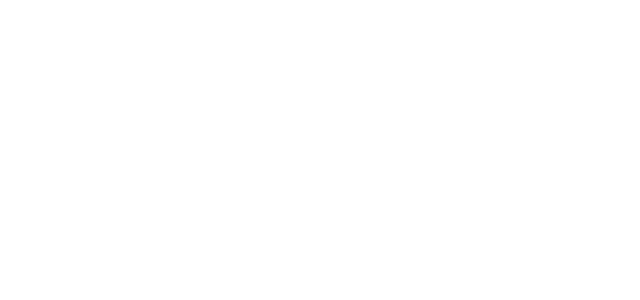
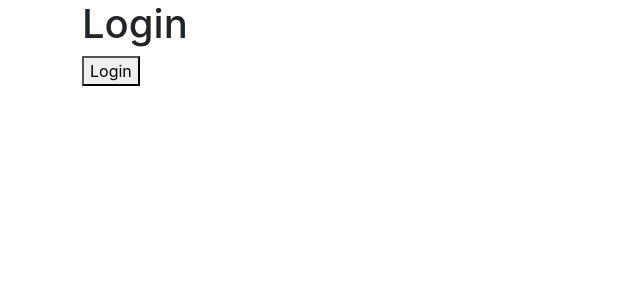
Before and after one commit to arthurbz/jwt_login, a React (Create React App) app in the folder client/: page /login in a window 1280 px wide. Shown: the top 300 px of the page, without its empty margins (0-640 px from the left). Built offline with nearby package versions, Linux system fonts and the light colour scheme.

Commit message:
Creating basic routes

```diff
--- a/client/package.json
+++ b/client/package.json
@@ -6,6 +6,7 @@
     "@testing-library/jest-dom": "^5.11.4",
     "@testing-library/react": "^11.1.0",
     "@testing-library/user-event": "^12.1.10",
+    "npm-watch": "^0.10.0",
     "react": "^17.0.2",
     "react-dom": "^17.0.2",
     "react-router-dom": "^5.2.0",
--- a/client/src/App.js
+++ b/client/src/App.js
@@ -1,10 +1,47 @@
+import React, { Fragment, useState } from "react";
 import './App.css';
 
+import { BrowserRouter, Switch, Route, Redirect, Router } from "react-router-dom";
+
+import Dashboard from "./components/Dashboard";
+import Login from "./components/Login";
+import Register from "./components/Register";
+
 function App() {
-  return (
-    <div className="App">
-    </div>
-  );
+    const [isAuthenticated, setIsAuthenticated] = useState(false);
+
+    const setAuth = boolean => {
+        setIsAuthenticated(boolean);
+    };
+
+    return <Fragment>
+        <BrowserRouter>
+            <div className="container">
+                <Switch>
+                    <Route exact path="/login" render=
+                        {
+                            props => !isAuthenticated ? <Login {...props} setAuth={setAuth} />
+                                : <Redirect to="/dashboard"></Redirect>
+                        }
+                    ></Route>
+
+                    <Route exact path="/register" render=
+                        {
+                            props => !isAuthenticated ? < Register {...props} setAuth={setAuth} />
+                                : <Redirect to="/login"></Redirect>
+                        }
+                    ></Route>
+
+                    <Route exact path="/dashboard" render=
+                        {
+                            props => isAuthenticated ? <Dashboard {...props} setAuth={setAuth} />
+                                : <Redirect to="/login"></Redirect>
+                        }
+                    ></Route>
+                </Switch>
+            </div>
+        </BrowserRouter>
+    </Fragment >
 }
 
 export default App;
--- /dev/null
+++ b/client/src/components/Dashboard.js
@@ -0,0 +1,12 @@
+import React, { Fragment } from "react";
+
+const Dashboard = ({ setAuth }) => {
+    return (
+        <Fragment>
+            <h1>Dashboard</h1>
+            <button onClick={() => { setAuth(false) }}>Logout</button>
+        </Fragment>
+    );
+}
+
+export default Dashboard;
--- /dev/null
+++ b/client/src/components/Login.js
@@ -0,0 +1,12 @@
+import React, { Fragment } from "react";
+
+const Login = ({ setAuth }) => {
+    return (
+        <Fragment>
+            <h1>Login</h1>
+            <button onClick={() => setAuth(true)}>Login</button>
+        </Fragment>
+    );
+}
+
+export default Login;
--- /dev/null
+++ b/client/src/components/Register.js
@@ -0,0 +1,11 @@
+import React, { Fragment } from "react";
+
+const Register = () => {
+    return (
+        <Fragment>
+            <h1>Register</h1>
+        </Fragment>
+    );
+}
+
+export default Register;
```
Also changed, not shown: client/components/Dashboard.js (deleted), client/components/Login.js (deleted), client/components/Register.js (deleted), 1 other file (tests, documents, lock files or other folders).
